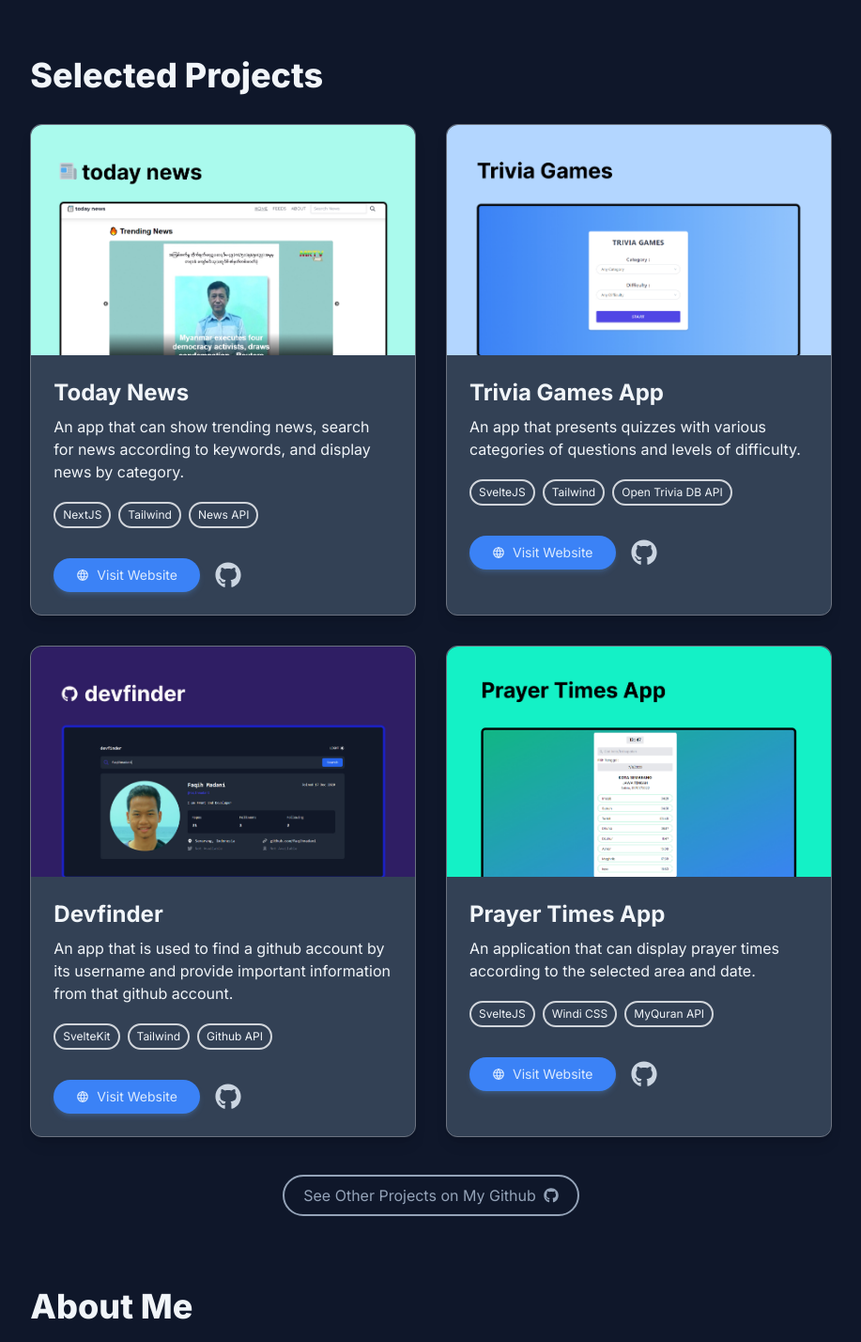
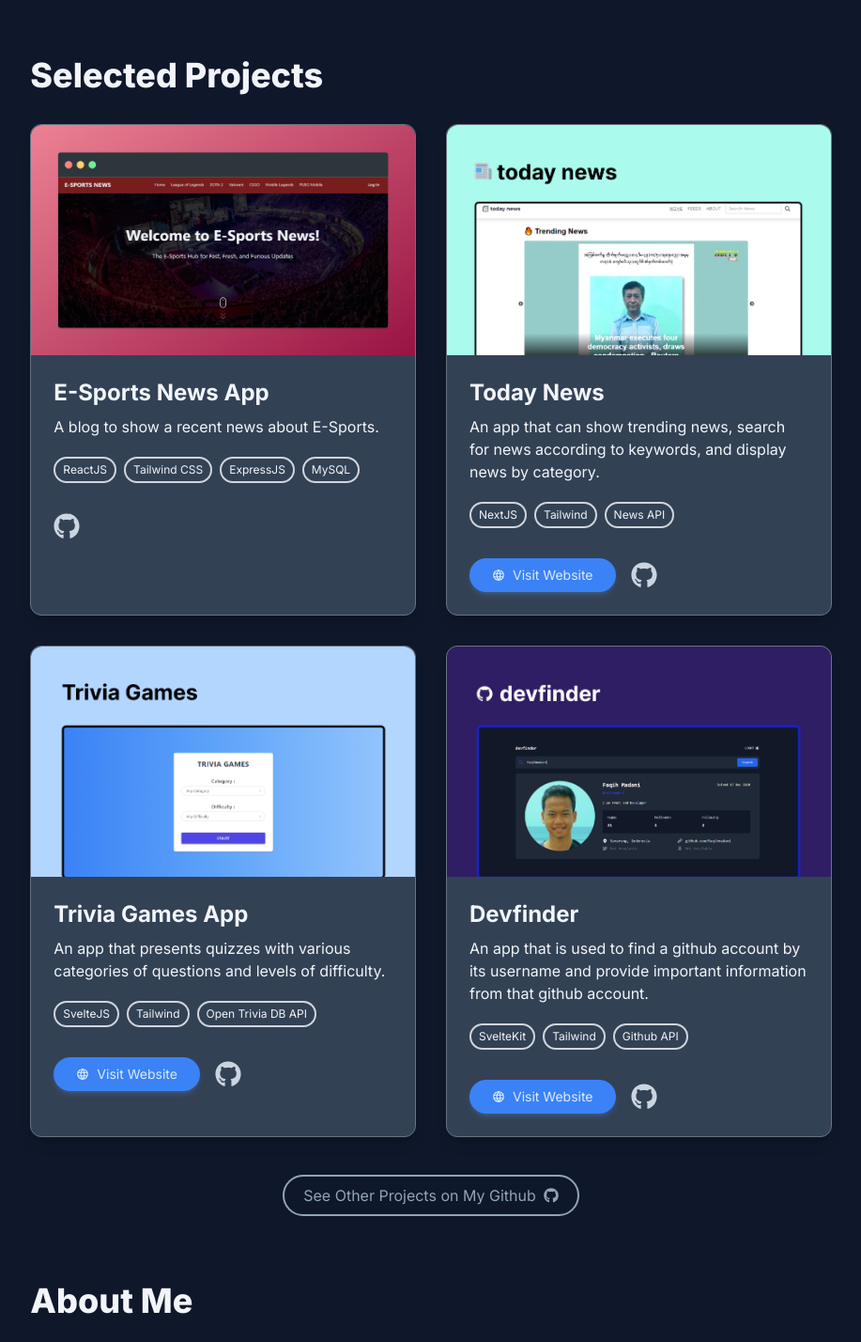
Before and after one commit to faqihmadani/portfolio-site, a Next.js app: page / in a window 1280 px wide. Shown: the part 780-2208 px from the top of the page at 94% size, without its empty margins (181-1098 px from the left). Built offline with nearby package versions, Linux system fonts and the light colour scheme.

Commit message:
add esports news

```diff
--- a/components/AboutMe.js
+++ b/components/AboutMe.js
@@ -2,7 +2,7 @@ import { MdFileDownload } from 'react-icons/md'
 
 
 const AboutMe = () => {
-    const skills = ['NextJs', 'ReactJS', 'SvelteJS', 'Tailwind', 'Laravel', 'HTML', 'CSS', 'Javascript', 'PHP']
+    const skills = ['NextJs', 'ReactJS', 'ExpressJS', 'Tailwind CSS', 'Laravel', 'HTML', 'CSS', 'Javascript', 'PHP']
 
 
     return (
@@ -14,11 +14,11 @@ const AboutMe = () => {
                         <p>
                             Hi! I am Faqih Madani an Informatics student at Telkom University, Bandung. I am a highly skilled web developer with experience in building modern and responsive web applications using React JS.
                             Proficient in the latest front-end technologies and methodologies. Currently learning Laravel to expand my skillset
-                            to the back-end and build full-stack web applications
-                        </p>
+                            to the back-end and build full-stack web applications.
+                            In my free time, I also like to watch anime and playing table tennis with my friends.
+                        {/* </p>
 
-                        <p className='mt-2 mx-auto'>
-                            In my free time, I also like to play futsal and table tennis with my friends.
+                        <p className='mt-2 mx-auto'> */}
                         </p>
                     </div>
 
--- a/components/DataProjects.js
+++ b/components/DataProjects.js
@@ -1,4 +1,12 @@
 export const Data = [
+    {
+        img: "/esports-news.png",
+        title: "E-Sports News App",
+        desc: "A blog to show a recent news about E-Sports.",
+        stacks: ["ReactJS", "Tailwind CSS", "ExpressJS", "MySQL"],
+        demo: "",
+        github: "https://github.com/faqihmadani/esports-news",
+    },
     {
         img: "/news.jpg",
         title: "Today News",
@@ -23,12 +31,4 @@ export const Data = [
         demo: "https://devfinder-alpha.vercel.app",
         github: "https://github.com/faqihmadani/devfinder",
     },
-    {
-        img: "/prayer.jpg",
-        title: "Prayer Times App",
-        desc: "An application that can display prayer times according to the selected area and date.",
-        stacks: ["SvelteJS", "Windi CSS", "MyQuran API"],
-        demo: "https://jadwal-sholat-mdn.vercel.app",
-        github: "https://github.com/faqihmadani/jadwal-sholat-app",
-    },
 ]
--- a/components/ProjectCard.js
+++ b/components/ProjectCard.js
@@ -20,10 +20,10 @@ const ProjectCard = ({ data }) => {
                 </div>
 
                 <div className="flex space-x-4 items-center mt-8">
-                    <a href={data.demo} target="_blank" rel="noreferrer" className="flex items-center justify-center px-6 py-2 font-inter text-sm text-blue-100 transition-colors duration-300 bg-blue-500 rounded-full shadow-md hover:bg-blue-600 dark:shadow-blue-400/20 shadow-blue-800/30">
+                    {data.demo && <a href={data.demo} target="_blank" rel="noreferrer" className="flex items-center justify-center px-6 py-2 font-inter text-sm text-blue-100 transition-colors duration-300 bg-blue-500 rounded-full shadow-md hover:bg-blue-600 dark:shadow-blue-400/20 shadow-blue-800/30">
                         <TbWorld className="mr-2" />
                         Visit Website
-                    </a>
+                    </a>}
                     <a href={data.github} target="_blank" rel="noreferrer">
                         <FaGithub className="w-7 h-7 dark:text-slate-300 text-slate-500 hover:text-slate-700  dark:hover:text-slate-400 transition-colors duration-300" />
                     </a>
```
Also changed, not shown: public/esports-news.png (added).
